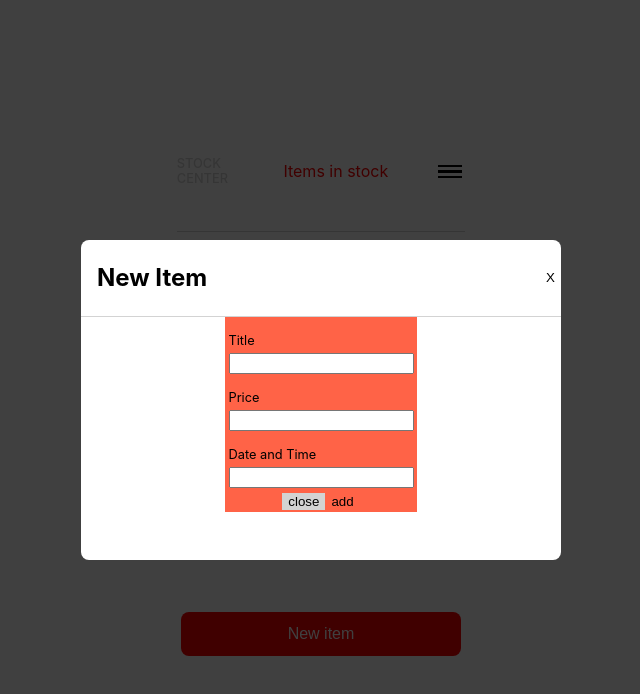
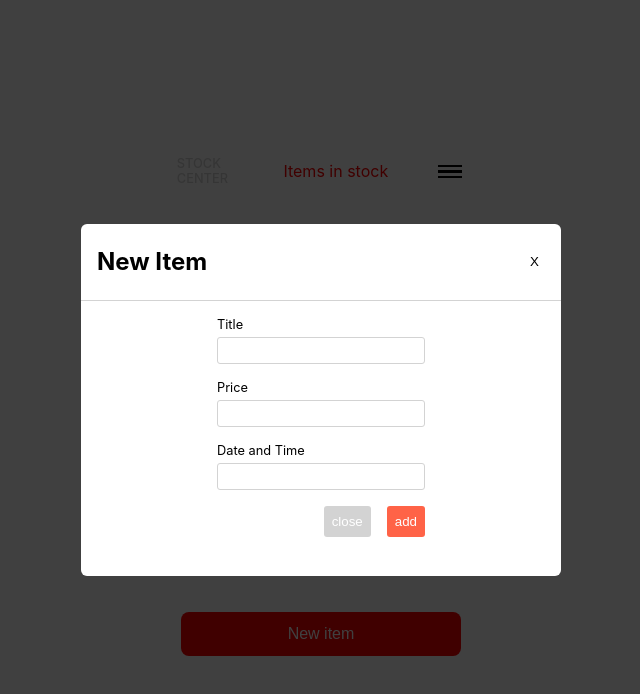
Before and after one commit to ministrov/prime-wood-test, a React (Vite) app: page / in a window 1280 px wide. Both pictures are taken after a click on the button "New item". Shown: the top 694 px of the page, without its empty margins (319-959 px from the left). Built offline with nearby package versions, Linux system fonts and the light colour scheme.

Commit message:
feat: end up operating with form component styling

```diff
--- a/src/App.jsx
+++ b/src/App.jsx
@@ -21,7 +21,7 @@ function App() {
           <Header />
           <Table  setIsOpen={setIsOpen}/>
           <Modal open={isOpen} onClose={onCloseHandler}>
-            <header style={{ display: 'flex', justifyContent: 'space-between', borderBottom: '1px solid lightgray', paddingLeft: '1rem'}}>
+            <header style={{ display: 'flex', justifyContent: 'space-between', borderBottom: '1px solid lightgray', paddingLeft: '1rem', paddingRight: '1rem' }}>
               <h2>New Item</h2>
               <button onClick={onCloseHandler}>X</button>
             </header>
--- a/src/components/Form/Form.css
+++ b/src/components/Form/Form.css
@@ -2,17 +2,15 @@
   display: flex;
   flex-direction: column;
   align-items: center;
-  max-width: 6rem;
+  max-width: 13rem;
   margin: 0 auto;
-  padding-left: 3rem;
-  padding-right: 3rem;
-  background-color: tomato;
 }
 
 .form__row {
   display: flex;
   flex-direction: column;
   gap: 0.3rem;
+  width: 100%;
   margin-top: 1rem;
 }
 
@@ -21,14 +19,32 @@
   line-height: 1.2;
 }
 
+.form__row input {
+  padding: 5px;
+  border: none;
+  border: 1px solid lightgray;
+  border-radius: 3px;
+}
+
 .form__btn_close {
+  display: inline-block;
+  padding: 8px;
+  color: white;
   background-color: lightgray;
+  border-radius: 3px;
 }
 
 .form__btn_add {
+  display: inline-block;
+  padding: 8px;
+  color: white;
   background-color: tomato;
+  border-radius: 3px;
 }
 
 .form__btn-block {
-  align-items: flex-end;
+  display: flex;
+  gap: 1rem;
+  margin-top: 1rem;
+  align-self: flex-end;
 }
--- a/src/components/Modal/Modal.css
+++ b/src/components/Modal/Modal.css
@@ -17,9 +17,9 @@
 
 .modal {
   width: 30rem;
-  height: 20rem;
+  height: 22rem;
   background-color: white;
-  border-radius: 8px;
+  border-radius: 6px;
 }
 
 @media  screen and (max-width: 798px) {
```
